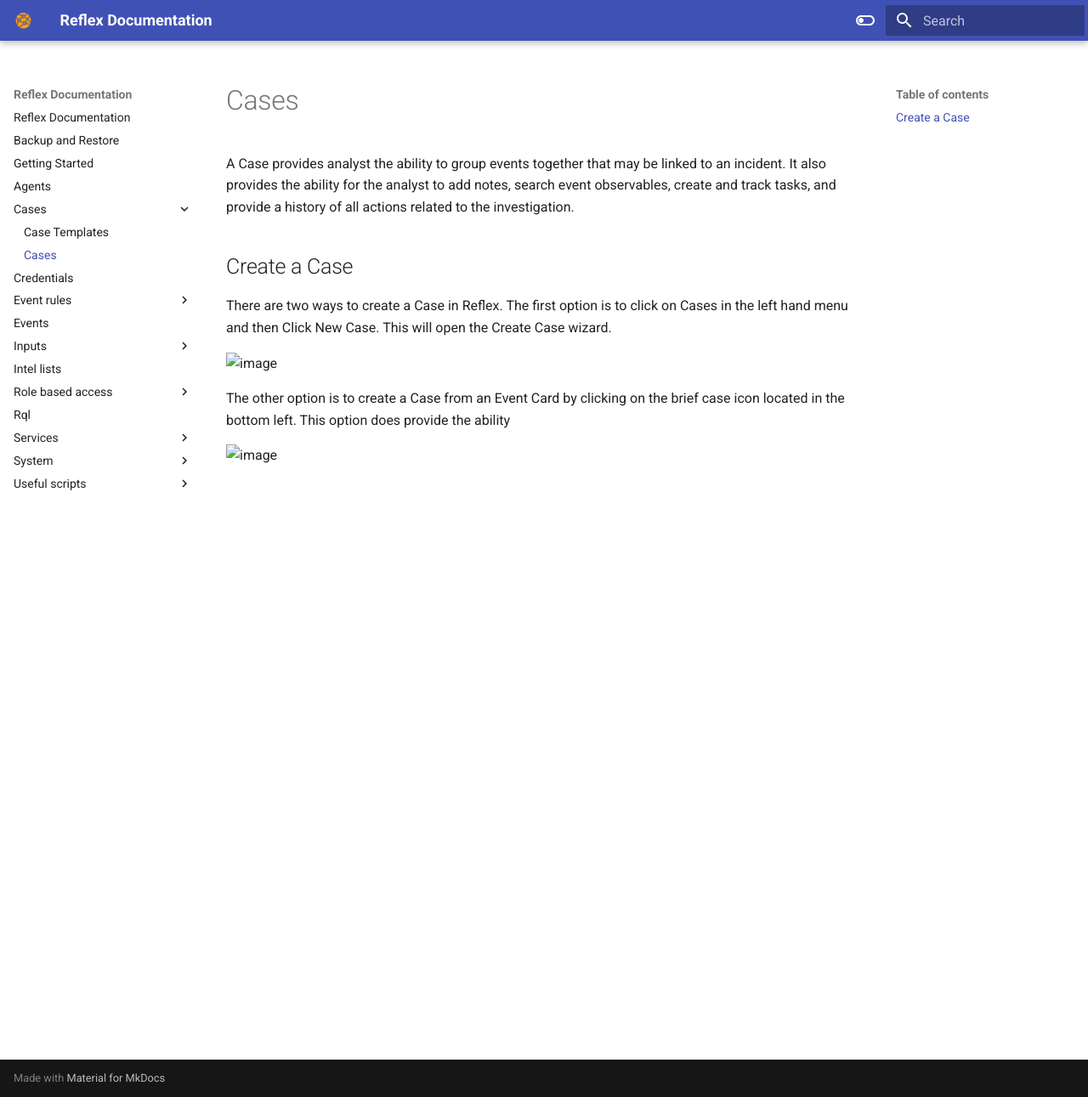
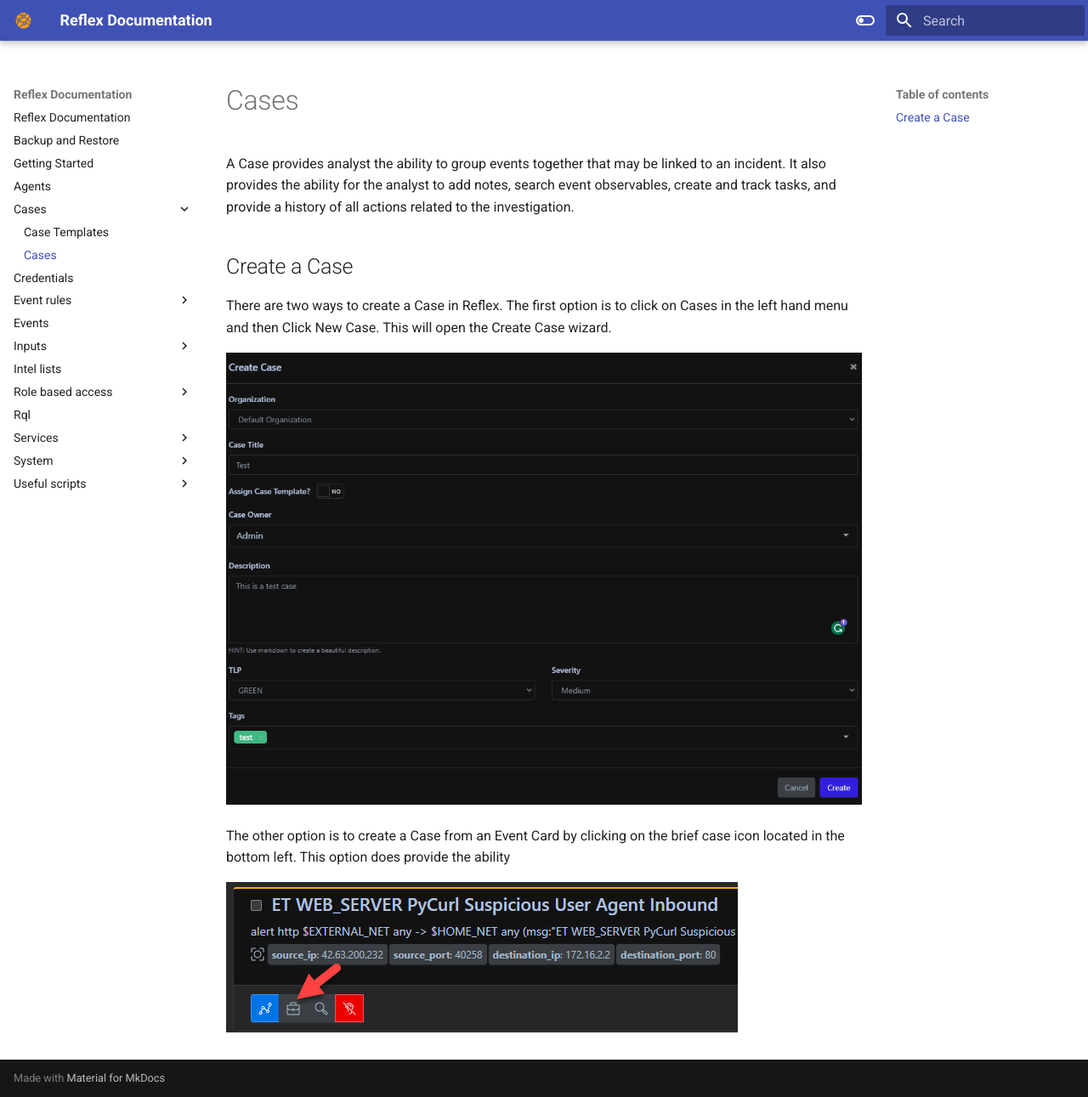
Before and after one commit to reflexsoar/reflex-docs, an MkDocs documentation site: the page built from docs/cases/cases.md, in a window 1280 px wide and 1291 px high. Shown: the whole window at 85% size. Built offline with MkDocs 1.6.1 and Material for MkDocs 9.7.7, drawn with Linux system fonts in a browser that asks for light colours.

Commit message:
Update cases.md

```diff
--- a/docs/cases/cases.md
+++ b/docs/cases/cases.md
@@ -6,7 +6,7 @@
 
 There are two ways to create a Case in Reflex. The first option is to click on Cases in the left hand menu and then Click New Case. This will open the Create Case wizard.
 
-![image](img/create_case_wizard.png)
+![image](../../img/create_case_wizard.png)
 
 
 
@@ -17,4 +17,4 @@
 
 The other option is to create a Case from an Event Card by clicking on the brief case icon located in the bottom left. This option does provide the ability
 
-![image](img/create_case_event_card.png)
+![image](../../img/create_case_event_card.png)
```
